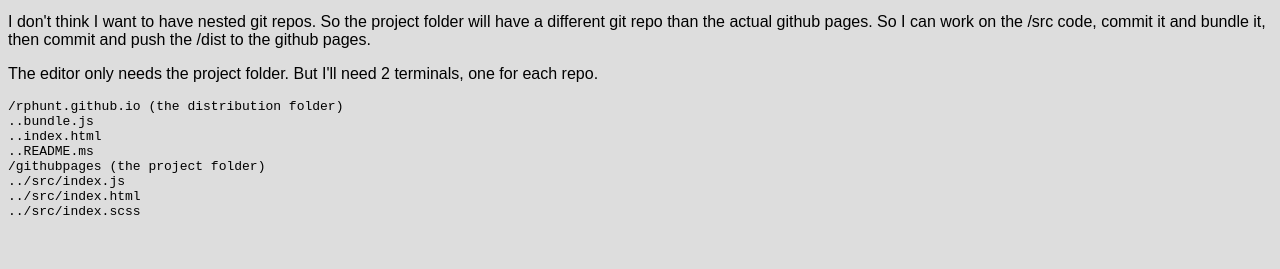
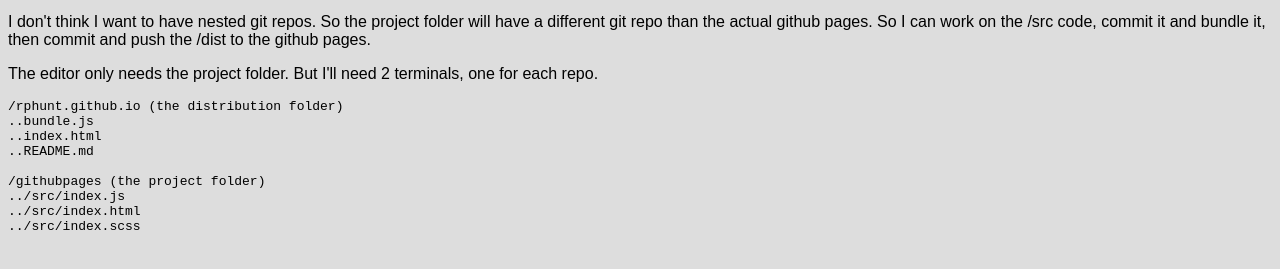
Before and after one commit to rphunt/rphunt.github.io, a plain HTML site: page index.html in a window 1280 px wide. Shown: the part 101-370 px from the top of the page. Drawn offline with Linux system fonts and the light colour scheme.

Commit message:
index.html edits

```diff
--- a/index.html
+++ b/index.html
@@ -21,7 +21,8 @@
 /rphunt.github.io (the distribution folder)
 ..bundle.js
 ..index.html
-..README.ms
+..README.md
+
 /githubpages (the project folder)
 ../src/index.js
 ../src/index.html
```
